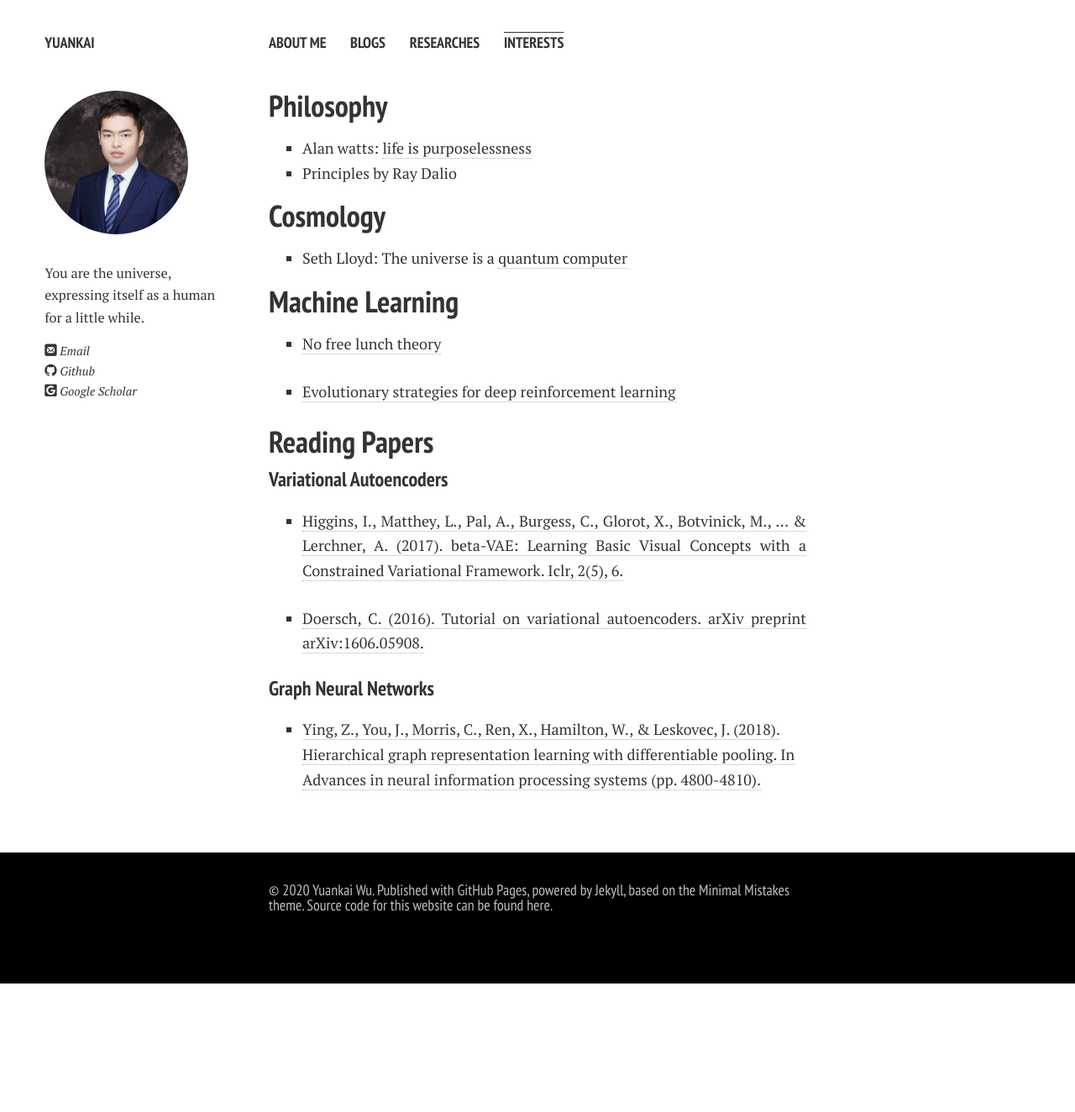
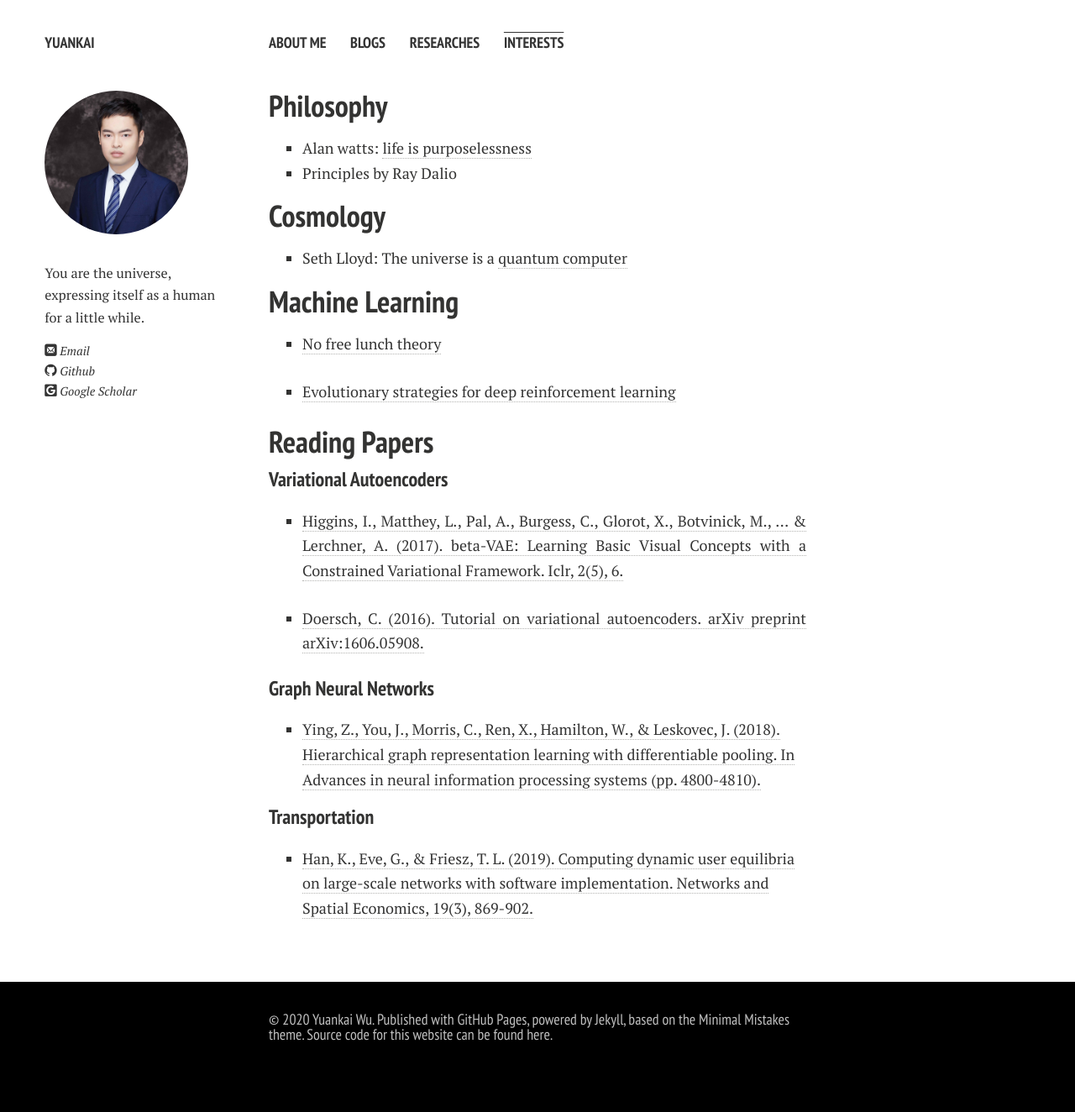
Before and after one commit to eveyuyi/Kaimaoge.github.io, a Jekyll site: the page built from interests.md, in a window 1280 px wide. Shown: the whole page at 84% size. Built offline with Jekyll 4.4.1, drawn with Linux system fonts in a browser that asks for light colours; nearby versions of some CDN libraries; some web fonts are replaced; before the commit the page ends 1171 px from its top, so only the background shows below that.

Commit message:
Update interests.md

```diff
--- a/interests.md
+++ b/interests.md
@@ -27,3 +27,7 @@
 ### Graph Neural Networks
 
 - [Ying, Z., You, J., Morris, C., Ren, X., Hamilton, W., & Leskovec, J. (2018). Hierarchical graph representation learning with differentiable pooling. In Advances in neural information processing systems (pp. 4800-4810).](http://papers.nips.cc/paper/7729-hierarchical-graph-representation-learning-with-differentiable-pooling.pdf)
+
+### Transportation
+
+- [Han, K., Eve, G., & Friesz, T. L. (2019). Computing dynamic user equilibria on large-scale networks with software implementation. Networks and Spatial Economics, 19(3), 869-902.](https://link.springer.com/article/10.1007/s11067-018-9433-y)
```
